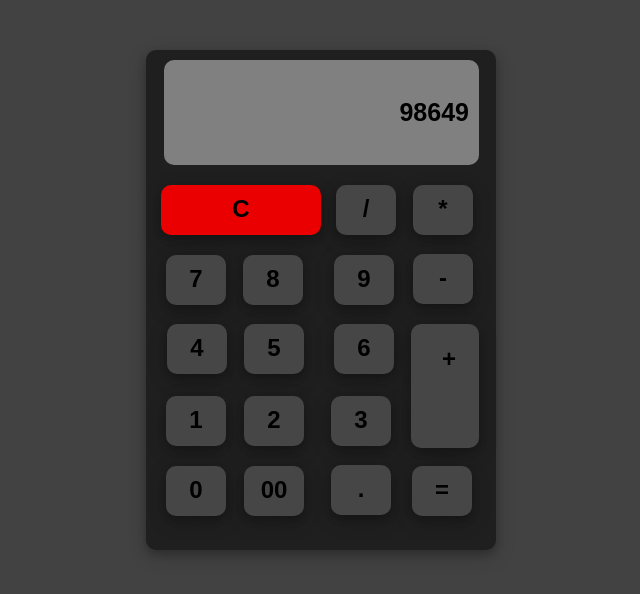
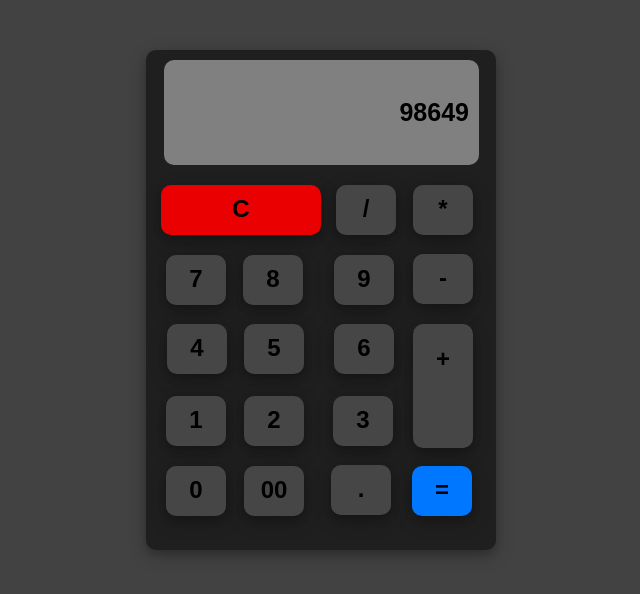
Before and after one commit to Muhammad-Munim-Siddiqui/Calculator, a plain HTML site: page index.html in a window 1280 px wide. Shown: the whole page, without its empty margins (319-959 px from the left). Drawn offline with Linux system fonts and the light colour scheme; files that its build step writes are made by us from their sources.

Commit message:
calculator add

```diff
--- a/style.css
+++ b/style.css
@@ -165,7 +165,7 @@ body{
 }
 
 #a7{
-    padding-left: 8px;
+    padding-left: 0px;
     padding-bottom: 0px;
     height: 103px;
     width: 60px;
@@ -174,7 +174,7 @@ body{
     padding-top: 21px;
     padding-bottom: -7px;
     border-radius: 10px;
-    margin-left: 265px;
+    margin-left: 267px;
     margin-top: -70px;
     box-shadow: 0 4px 8px 0 rgba(0, 0, 0, 0.2), 0 6px 20px 0 rgba(0, 0, 0, 0.19);
 }
@@ -213,7 +213,7 @@ body{
     padding-top: 10px;
     padding-bottom: 10px;
     border-radius: 10px;
-    margin-left: 185px;
+    margin-left: 187px;
     margin-top: -70px;
     box-shadow: 0 4px 8px 0 rgba(0, 0, 0, 0.2), 0 6px 20px 0 rgba(0, 0, 0, 0.19);
 }
@@ -246,7 +246,7 @@ body{
     height: 30px;
     width: 60px;
     text-align: center;
-    background-color: rgb(70, 70, 70);
+    background-color: rgb(0, 119, 255);
     padding-top: 10px;
     padding-bottom: 10px;
     border-radius: 10px;
```
